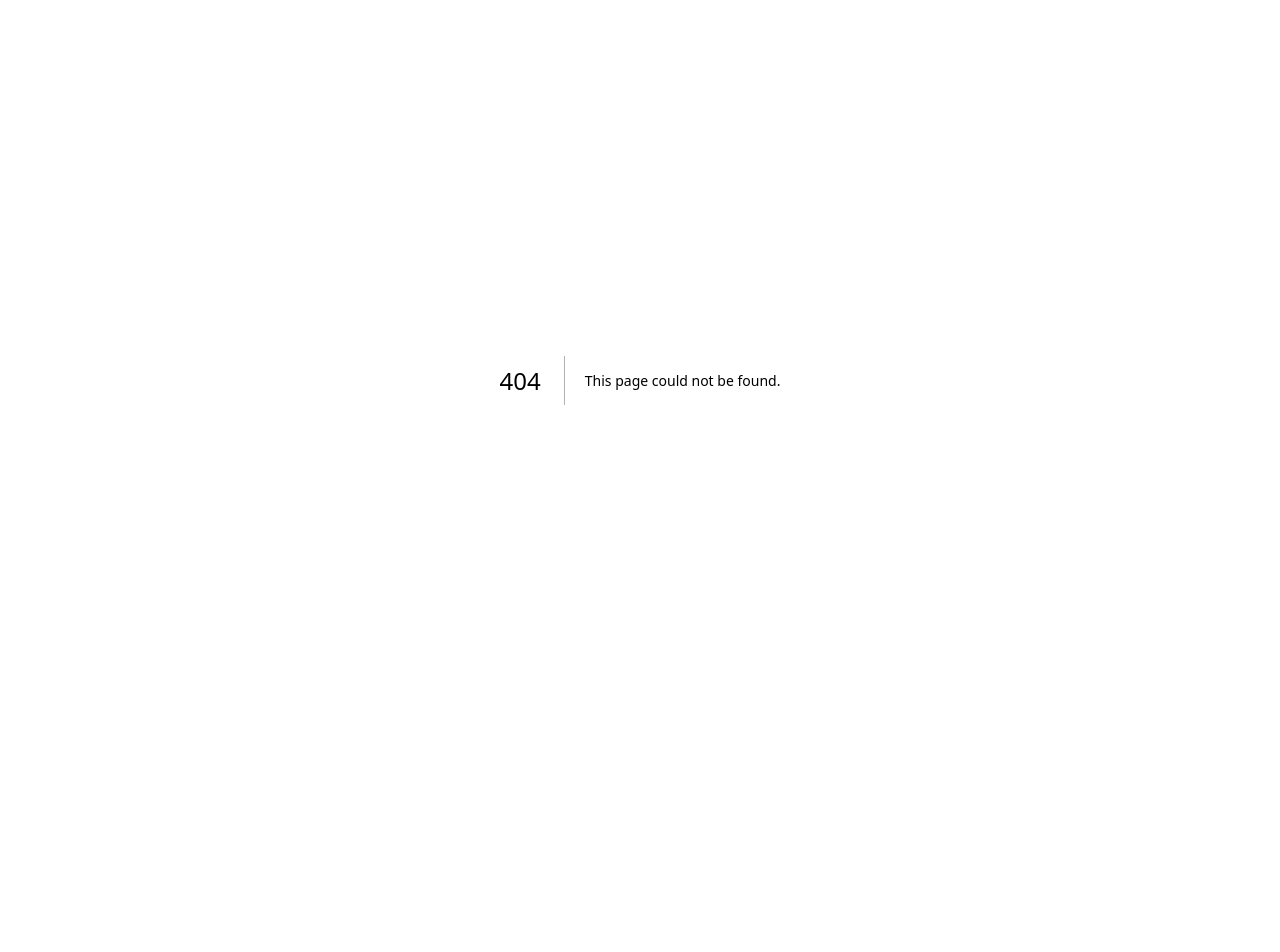
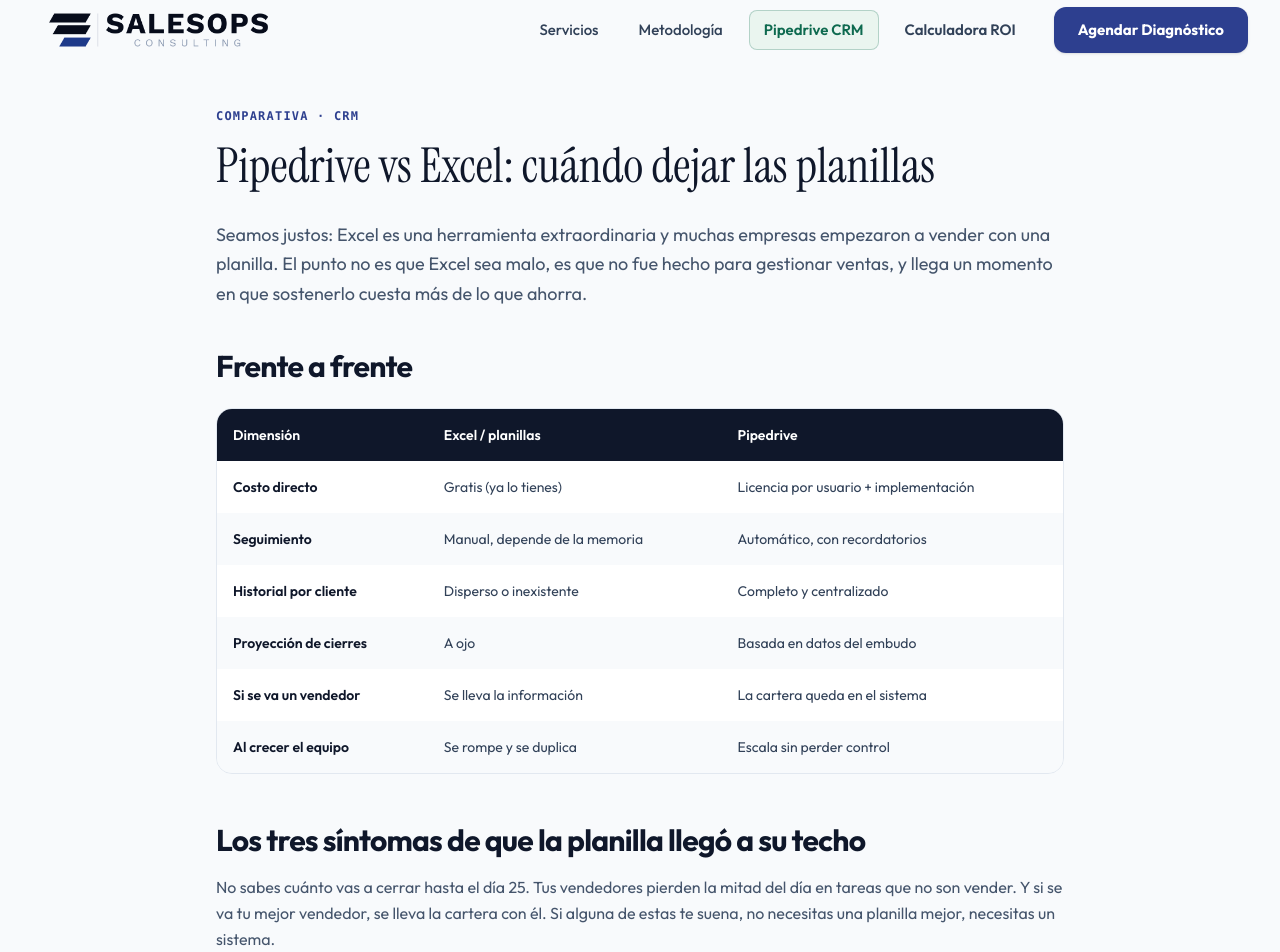
Before and after one commit to alkwingoecke-lab/salesops-consulting-web, a Next.js app: page /comparativas/pipedrive-vs-excel in a window 1280 px wide. Before the commit this address had no page. Shown: the part 20-972 px from the top of the page. Before the commit the page ends 800 px from the top, so only its background shows below. Built offline with nearby package versions, Linux system fonts and the light colour scheme.

Commit message:
Create page.tsx

```diff
--- /dev/null
+++ b/app/comparativas/pipedrive-vs-excel/page.tsx
@@ -0,0 +1,129 @@
+import type { Metadata } from "next";
+import Link from "next/link";
+import { HeaderManager } from "@/components/layout/HeaderManager";
+import { Footer } from "@/components/layout/Footer";
+
+const FORM_URL = "https://webforms.pipedrive.com/f/cs71NsC9gaigrHlOs1TdIo7mCaKBAqhSvSeTdi2sAQgmmx4jIJYlZGh2Yc9VazEBqz";
+
+export const metadata: Metadata = {
+  title: "Pipedrive vs Excel: cuándo dejar las planillas de ventas | SalesOps",
+  description:
+    "Excel sirve para vender, hasta que deja de servir. Cuándo una planilla te está costando ventas y cuándo conviene pasar a Pipedrive. Guía honesta para pymes en Chile.",
+  alternates: { canonical: "/comparativas/pipedrive-vs-excel" },
+  openGraph: {
+    title: "Pipedrive vs Excel: cuándo dejar las planillas",
+    description: "Cuándo una planilla de ventas te está costando negocios.",
+    url: "/comparativas/pipedrive-vs-excel",
+    type: "article",
+  },
+};
+
+const faqs = [
+  { q: "¿Está mal llevar las ventas en Excel?", a: "No al principio. Con uno o dos vendedores y pocos negocios, una planilla puede bastar. El problema aparece cuando el equipo crece, se pierden seguimientos y el conocimiento vive en la cabeza de cada persona en vez de en un sistema." },
+  { q: "¿Cuándo conviene pasar de Excel a un CRM?", a: "Cuando ya se te escapan oportunidades por falta de seguimiento, cuando no sabes cuánto vas a cerrar hasta fin de mes, o cuando si se va un vendedor se lleva su cartera. Esos son los tres síntomas clásicos de que la planilla llegó a su techo." },
+  { q: "¿Qué gano con Pipedrive que Excel no me da?", a: "Seguimiento automático con recordatorios, historial completo por cliente, proyección de cierres basada en datos, y visibilidad para la gerencia en tiempo real. Todo lo que en Excel depende de que alguien lo actualice a mano." },
+  { q: "¿Es caro migrar de Excel a Pipedrive?", a: "La licencia de Pipedrive es de bajo costo por usuario, y la implementación se cotiza según la complejidad. Importar tu planilla histórica es parte estándar del proceso." },
+];
+
+const jsonLd = {
+  "@context": "https://schema.org",
+  "@graph": [
+    { "@type": "FAQPage", "mainEntity": faqs.map((f) => ({ "@type": "Question", "name": f.q, "acceptedAnswer": { "@type": "Answer", "text": f.a } })) },
+    {
+      "@type": "BreadcrumbList",
+      "itemListElement": [
+        { "@type": "ListItem", "position": 1, "name": "Inicio", "item": "https://www.salesopsconsulting.cl" },
+        { "@type": "ListItem", "position": 2, "name": "Comparativas", "item": "https://www.salesopsconsulting.cl/comparativas/pipedrive-vs-excel" },
+        { "@type": "ListItem", "position": 3, "name": "Pipedrive vs Excel" },
+      ],
+    },
+  ],
+};
+
+const filas = [
+  ["Costo directo", "Gratis (ya lo tienes)", "Licencia por usuario + implementación"],
+  ["Seguimiento", "Manual, depende de la memoria", "Automático, con recordatorios"],
+  ["Historial por cliente", "Disperso o inexistente", "Completo y centralizado"],
+  ["Proyección de cierres", "A ojo", "Basada en datos del embudo"],
+  ["Si se va un vendedor", "Se lleva la información", "La cartera queda en el sistema"],
+  ["Al crecer el equipo", "Se rompe y se duplica", "Escala sin perder control"],
+];
+
+export default function Page() {
+  return (
+    <div className="bg-[#F8FAFC] text-[#0F172A] min-h-screen antialiased font-sans">
+      <HeaderManager />
+      <script type="application/ld+json" dangerouslySetInnerHTML={{ __html: JSON.stringify(jsonLd) }} />
+
+      <main className="pt-32 pb-24 px-6 max-w-4xl mx-auto">
+        <p className="font-mono text-xs uppercase tracking-widest text-[#2D3F8F] font-bold mb-3">Comparativa · CRM</p>
+        <h1 className="font-serif text-4xl sm:text-5xl font-normal leading-tight mb-6">
+          Pipedrive vs Excel: cuándo dejar las planillas
+        </h1>
+        <p className="text-lg text-slate-600 leading-relaxed mb-10">
+          Seamos justos: Excel es una herramienta extraordinaria y muchas empresas empezaron a vender con una planilla. El punto no es que Excel sea malo, es que no fue hecho para gestionar ventas, y llega un momento en que sostenerlo cuesta más de lo que ahorra.
+        </p>
+
+        <h2 className="font-sans font-bold text-2xl sm:text-3xl tracking-tight mb-6">Frente a frente</h2>
+        <div className="overflow-hidden rounded-2xl border border-slate-200 mb-12">
+          <table className="w-full text-sm">
+            <thead>
+              <tr className="bg-[#0F172A] text-white text-left">
+                <th className="p-4 font-semibold">Dimensión</th>
+                <th className="p-4 font-semibold">Excel / planillas</th>
+                <th className="p-4 font-semibold">Pipedrive</th>
+              </tr>
+            </thead>
+            <tbody>
+              {filas.map((f, i) => (
+                <tr key={i} className={i % 2 ? "bg-slate-50" : "bg-white"}>
+                  <td className="p-4 font-semibold text-[#0F172A] align-top">{f[0]}</td>
+                  <td className="p-4 text-slate-700 align-top">{f[1]}</td>
+                  <td className="p-4 text-slate-700 align-top">{f[2]}</td>
+                </tr>
+              ))}
+            </tbody>
+          </table>
+        </div>
+
+        <h2 className="font-sans font-bold text-2xl sm:text-3xl tracking-tight mb-4">Los tres síntomas de que la planilla llegó a su techo</h2>
+        <p className="text-base text-slate-600 leading-relaxed mb-8">
+          No sabes cuánto vas a cerrar hasta el día 25. Tus vendedores pierden la mitad del día en tareas que no son vender. Y si se va tu mejor vendedor, se lleva la cartera con él. Si alguna de estas te suena, no necesitas una planilla mejor, necesitas un sistema.
+        </p>
+
+        <h2 className="font-sans font-bold text-2xl sm:text-3xl tracking-tight mb-4">Nuestra recomendación honesta</h2>
+        <p className="text-base text-slate-600 leading-relaxed mb-10">
+          Si recién partes y vendes tú solo, quédate en Excel un rato más, no gastes de más. Pero si ya tienes equipo y estás perdiendo oportunidades por desorden, cada mes en planilla es dinero que se queda en la mesa. Ahí Pipedrive se paga solo, y por eso construimos una calculadora para que veas el número con tus propios datos.
+        </p>
+        <div className="mb-12">
+          <Link href="/calculadora-roi-pipedrive" className="inline-flex items-center gap-2 bg-white border border-slate-300 px-6 py-3 rounded-xl font-bold text-[#0F172A] hover:border-[#2D3F8F] transition-colors">
+            Calcular cuánto pierdo hoy
+          </Link>
+        </div>
+
+        <h2 className="font-sans font-bold text-2xl sm:text-3xl tracking-tight mb-6">Preguntas frecuentes</h2>
+        <div className="space-y-3 mb-12">
+          {faqs.map((f, i) => (
+            <details key={i} className="bg-white border border-slate-200 rounded-2xl p-6 group">
+              <summary className="font-bold text-base cursor-pointer list-none flex justify-between items-center">
+                <span>{f.q}</span>
+                <span className="text-[#2D3F8F] text-xl group-open:rotate-45 transition-transform">+</span>
+              </summary>
+              <p className="text-sm text-slate-600 leading-relaxed mt-4 pt-4 border-t border-slate-100">{f.a}</p>
+            </details>
+          ))}
+        </div>
+
+        <div className="bg-[#0F172A] text-white rounded-3xl p-8 sm:p-10 text-center">
+          <h2 className="font-serif text-2xl sm:text-3xl font-normal mb-3">¿Tu planilla ya te queda chica?</h2>
+          <p className="text-slate-300 mb-6 max-w-xl mx-auto">Agenda un diagnóstico de 30 minutos y evaluamos si es momento de dar el salto.</p>
+          <div className="flex flex-col sm:flex-row gap-3 justify-center">
+            <a href={FORM_URL} className="bg-[#2D3F8F] text-white px-8 py-3.5 rounded-xl font-bold">Agendar diagnóstico</a>
+            <Link href="/servicios/implementacion-pipedrive" className="bg-white/10 text-white px-8 py-3.5 rounded-xl font-bold border border-white/20">Ver implementación de Pipedrive</Link>
+          </div>
+        </div>
+      </main>
+      <Footer />
+    </div>
+  );
+}
```
